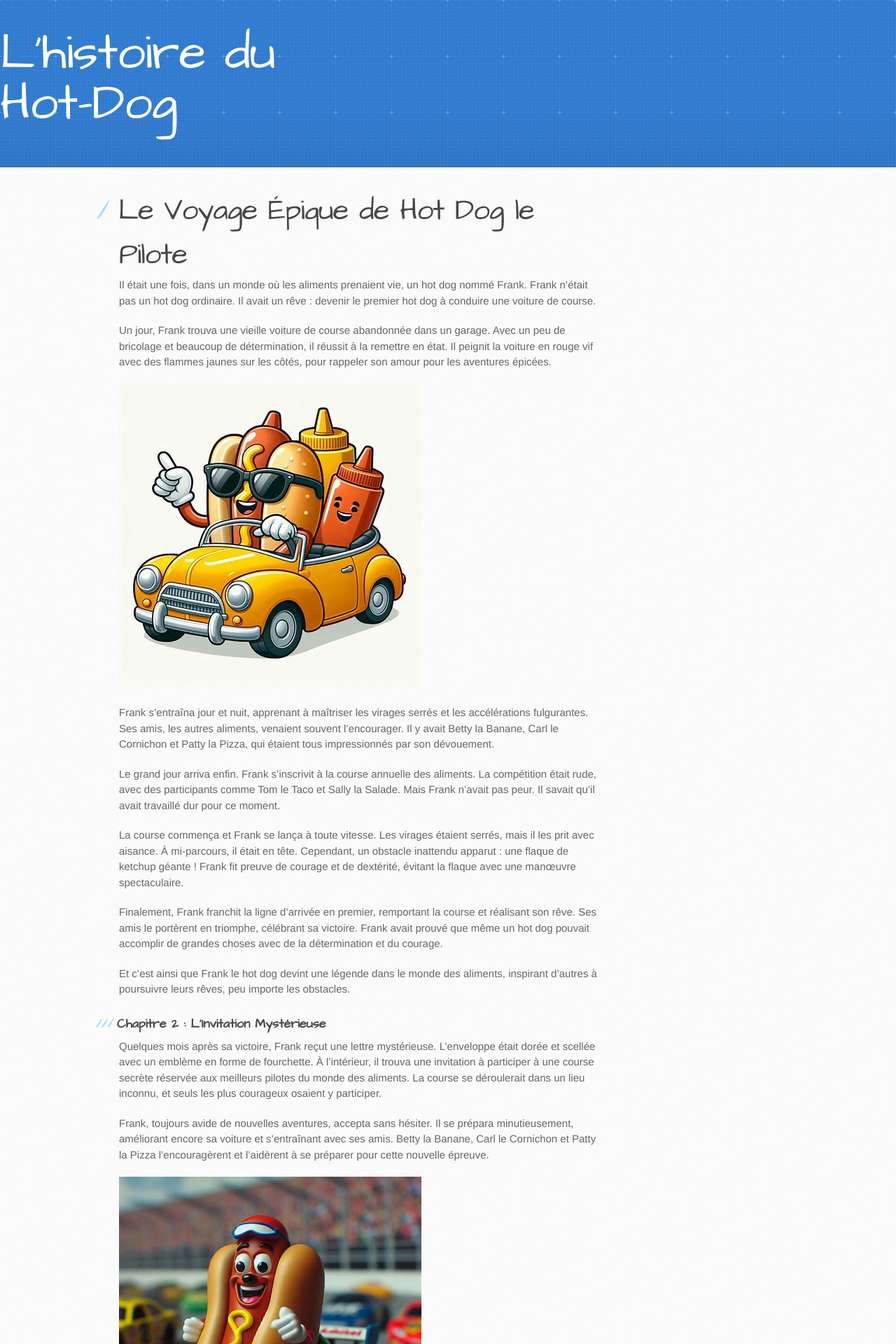
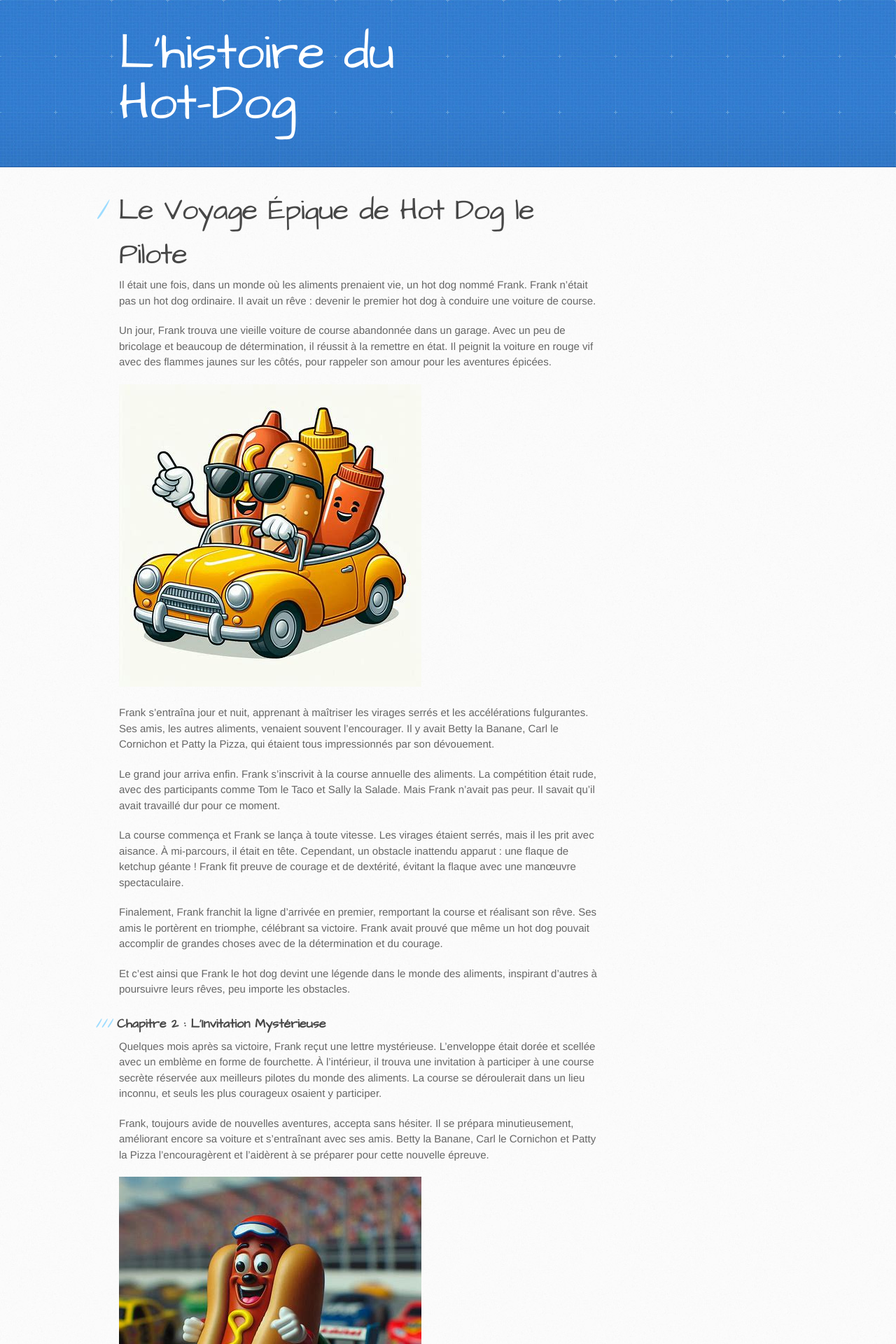
Before and after one commit to matheopierru62176/matheo.github.io, a Jekyll site: the page built from index.md, in a window 1280 px wide. Shown: the top 1920 px of the page at 70% size. Built offline with Jekyll 4.4.1, drawn with Linux system fonts in a browser that asks for light colours; our own code applies the rules of GitHub Pages for plain Markdown files.

Commit message:
modif du site

```diff
--- a/_layouts/default.html
+++ b/_layouts/default.html
@@ -16,7 +16,11 @@
 
   <body>
     <header>
-      <h1>L'histoire du Hot-Dog</h1>
+      <div class="inner">
+        <a href="{{ '/' | absolute_url }}">
+          <h1>L'histoire du Hot-Dog</h1>
+        </a>
+      </div>
     </header>
 
     <div id="content-wrapper">
--- a/assets/css/print.scss
+++ b/assets/css/print.scss
@@ -68,7 +68,6 @@
   line-height: 1.2;
   color: #303030;
   letter-spacing: -1px;
-  text-align: center;
 }
 
 header h2 {
```
